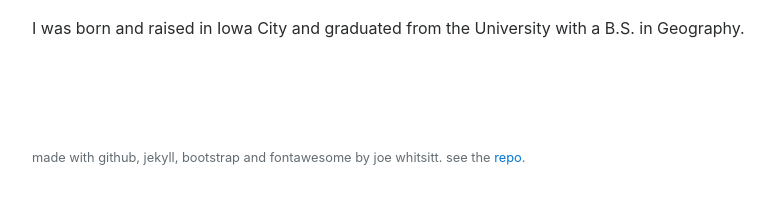
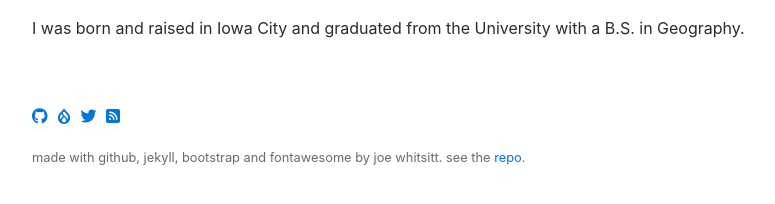
Before and after one commit to joewhitsitt/joewhitsitt.github.io, a Jekyll site: the page built from _pages/about.md, in a window 1280 px wide. Shown: the part 265-469 px from the top of the page, without its empty margins (53-828 px from the left). Built offline with Jekyll 4.4.1, drawn with Linux system fonts in a browser that asks for light colours; nearby versions of some CDN libraries.

Commit message:
add fontawesome

```diff
--- a/_layouts/default.html
+++ b/_layouts/default.html
@@ -17,4 +17,5 @@
   <script src="https://code.jquery.com/jquery-3.1.1.slim.min.js" integrity="sha384-A7FZj7v+d/sdmMqp/nOQwliLvUsJfDHW+k9Omg/a/EheAdgtzNs3hpfag6Ed950n" crossorigin="anonymous"></script>
   <script src="https://cdnjs.cloudflare.com/ajax/libs/tether/1.4.0/js/tether.min.js" integrity="sha384-DztdAPBWPRXSA/3eYEEUWrWCy7G5KFbe8fFjk5JAIxUYHKkDx6Qin1DkWx51bBrb" crossorigin="anonymous"></script>
   <script src="https://maxcdn.bootstrapcdn.com/bootstrap/4.0.0-alpha.6/js/bootstrap.min.js" integrity="sha384-vBWWzlZJ8ea9aCX4pEW3rVHjgjt7zpkNpZk+02D9phzyeVkE+jo0ieGizqPLForn" crossorigin="anonymous"></script>
+  <script src="https://use.fontawesome.com/5540ef5bb6.js"></script>
 </html>
```
